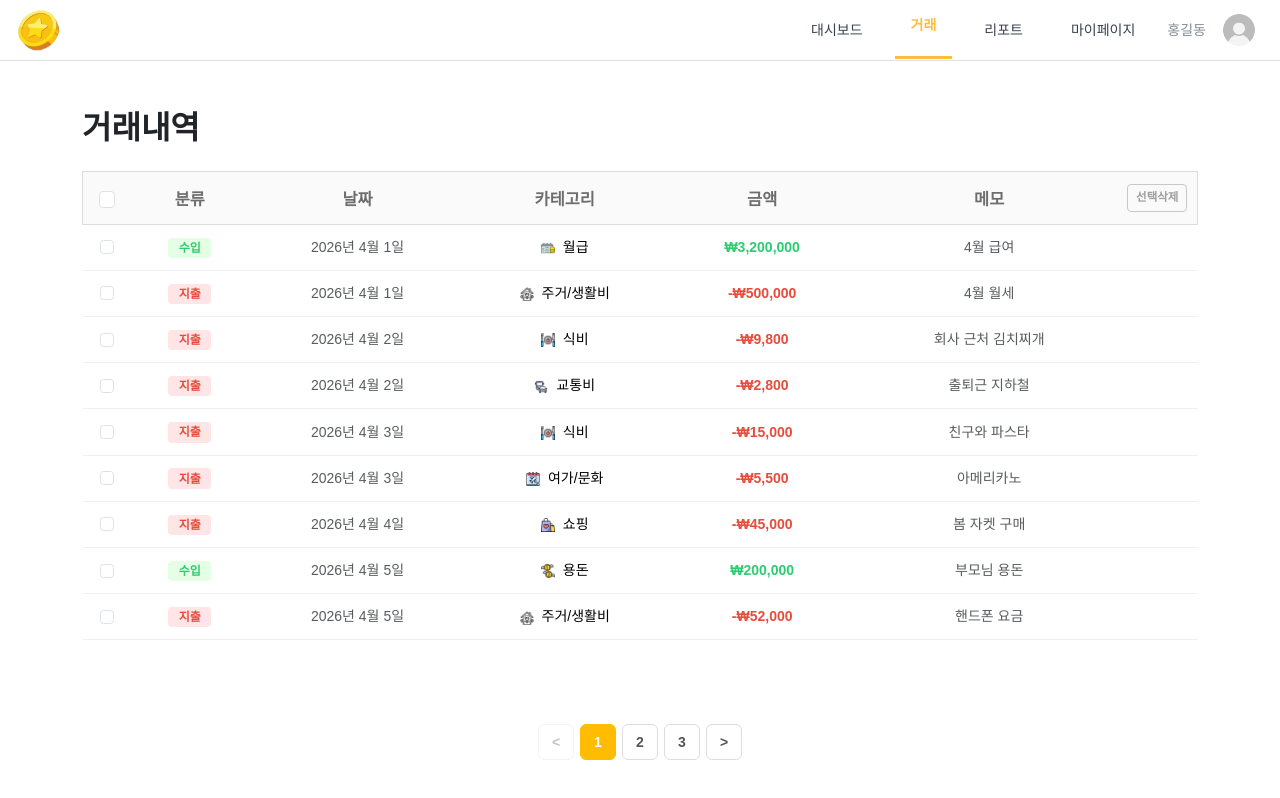
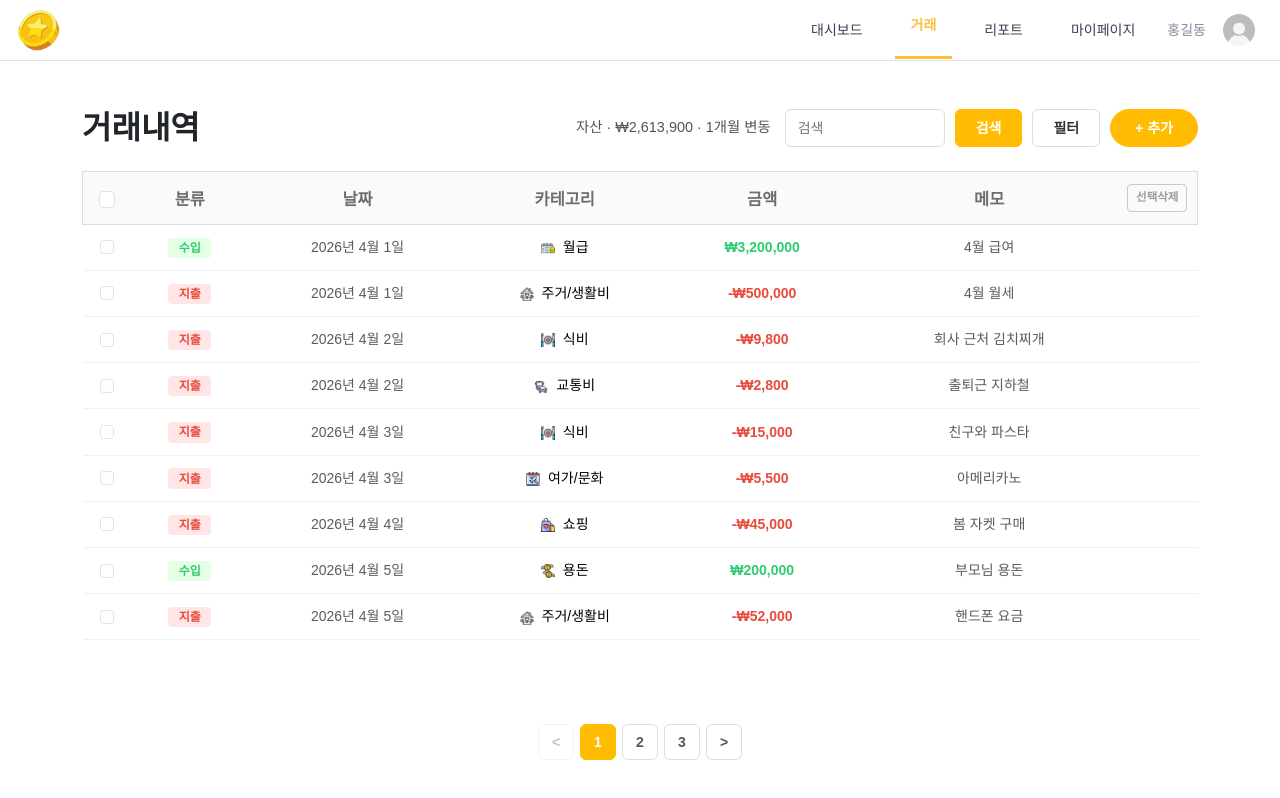
Before and after one commit to kb-skeleton-team2/wallet-guardian, a Vue app: page /transactions in a window 1280 px wide. Built offline with nearby package versions, Linux system fonts and the light colour scheme; data requests are answered from the project's data file.

Commit message:
feat: 거래 내역 검색, 추가 버튼 레이아웃 구현

```diff
--- a/src/pages/TransactionsPage.vue
+++ b/src/pages/TransactionsPage.vue
@@ -1,7 +1,26 @@
 <template>
   <div class="container py-4 transactions-page">
     <!-- 헤더 영역: 제목 + 자산 정보 + 검색/필터/추가 -->
-    <h1 class="fw-bold fs-2 mt-4 mb-4">거래내역</h1>
+    <div class="header-row">
+      <h1 class="fw-bold fs-2 mt-4 mb-4">거래내역</h1>
+      <div class="header-actions">
+        <span class="asset-info"
+          >자산 · ₩{{ totalAsset.toLocaleString() }} · 1개월 변동</span
+        >
+        <input
+          v-model="state.searchQuery"
+          type="text"
+          class="search-input"
+          placeholder="검색"
+          @keyup.enter="applySearch"
+        />
+        <button class="btn-action btn-search" @click="applySearch">검색</button>
+        <button class="btn-action btn-filter" @click="toggleFilter">
+          필터
+        </button>
+        <button class="btn-action btn-add" @click="openAddModal">+ 추가</button>
+      </div>
+    </div>
 
     <!-- 테이블 -->
     <div class="table-area">
@@ -153,7 +172,34 @@ function getCategoryIcon(category) {
 
 const BASE_URL = 'http://localhost:3000';
 const ITEMS_PER_PAGE = 9;
-const state = reactive({ transactions: [], selectedIds: [], currentPage: 1 });
+const state = reactive({
+  transactions: [],
+  selectedIds: [],
+  currentPage: 1,
+  searchQuery: '',
+});
+
+// 자산 합계
+const totalAsset = computed(() => {
+  return state.transactions.reduce((sum, t) => {
+    return t.type === 'income' ? sum + t.amount : sum - t.amount;
+  }, 0);
+});
+
+function openAddModal() {
+  // TODO: 모달 컴포넌트 연결 예정
+  console.log('거래내역 추가 모달 열기');
+}
+
+function applySearch() {
+  // 검색 기능은 추후 구현 가능 (placeholder)
+  console.log('검색:', state.searchQuery);
+}
+
+function toggleFilter() {
+  // 필터 기능은 추후 구현 가능 (placeholder)
+  console.log('필터 토글');
+}
 
 async function fetchTransactions() {
   try {
@@ -250,6 +296,87 @@ function formatAmount(item) {
   display: flex;
   flex-direction: column;
   min-height: calc(100vh - 61px);
+}
+
+/* ===== 헤더 영역 ===== */
+.header-row {
+  display: flex;
+  align-items: center;
+  justify-content: space-between;
+  flex-wrap: wrap;
+  gap: 12px;
+}
+
+.header-actions {
+  display: flex;
+  align-items: center;
+  gap: 10px;
+  flex-wrap: wrap;
+}
+
+.asset-info {
+  font-size: 0.9rem;
+  color: #555;
+  font-weight: 500;
+  white-space: nowrap;
+  margin-right: 4px;
+}
+
+.search-input {
+  width: 160px;
+  height: 38px;
+  border: 1px solid #ddd;
+  border-radius: 6px;
+  padding: 0 12px;
+  font-size: 0.875rem;
+  outline: none;
+  transition: border-color 0.2s;
+}
+.search-input:focus {
+  border-color: #ffbc00;
+}
+
+.btn-action {
+  height: 38px;
+  padding: 0 20px;
+  border-radius: 6px;
+  font-size: 0.875rem;
+  font-weight: 600;
+  cursor: pointer;
+  border: 1px solid #ddd;
+  transition: all 0.2s ease;
+  white-space: nowrap;
+}
+
+.btn-search {
+  background-color: #ffbc00;
+  border-color: #ffbc00;
+  color: #fff;
+}
+.btn-search:hover {
+  background-color: #ffd24d;
+  border-color: #ffd24d;
+}
+
+.btn-filter {
+  background-color: #fff;
+  color: #333;
+}
+.btn-filter:hover {
+  background-color: #f5f5f5;
+  border-color: #bbb;
+}
+
+.btn-add {
+  background-color: #ffbc00;
+  border-color: #ffbc00;
+  color: #fff;
+  border-radius: 20px;
+  padding: 0 24px;
+}
+.btn-add:hover {
+  background-color: #ffd24d;
+  border-color: #ffd24d;
 }
 
 /* 카테고리 아이콘 */
```
